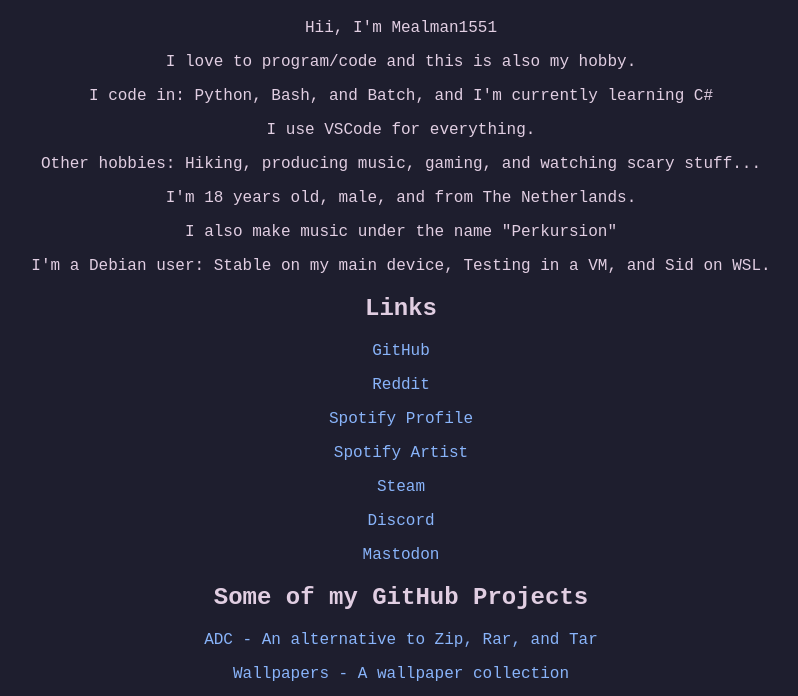
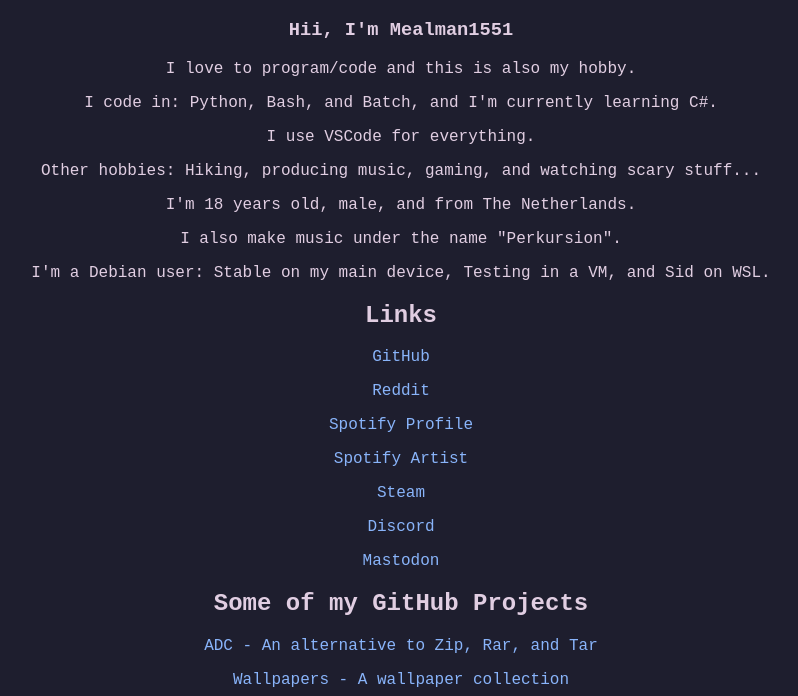
Before and after one commit to Mealman1551/mealman1551.github.io, a plain HTML site: page index.html in a window 1280 px wide. Shown: the part 89-785 px from the top of the page, without its empty margins (239-1037 px from the left). Drawn offline with Linux system fonts and the light colour scheme.

Commit message:
Added Hii, I'm Mealman1551 to an header3

```diff
--- a/index.html
+++ b/index.html
@@ -23,13 +23,13 @@
 </head>
 <body>
     <h1>Meal's Site</h1>
-    <p>Hii, I'm Mealman1551</p>
+    <h3>Hii, I'm Mealman1551</h3>
     <p>I love to program/code and this is also my hobby.</p>
-    <p>I code in: Python, Bash, and Batch, and I'm currently learning C#</p>
+    <p>I code in: Python, Bash, and Batch, and I'm currently learning C#.</p>
     <p>I use VSCode for everything.</p>
     <p>Other hobbies: Hiking, producing music, gaming, and watching scary stuff...</p>
     <p>I'm 18 years old, male, and from The Netherlands.</p>
-    <p>I also make music under the name "Perkursion"</p>
+    <p>I also make music under the name "Perkursion".</p>
     <p>I'm a Debian user: Stable on my main device, Testing in a VM, and Sid on WSL.</p>
 
     <h2>Links</h2>
```
